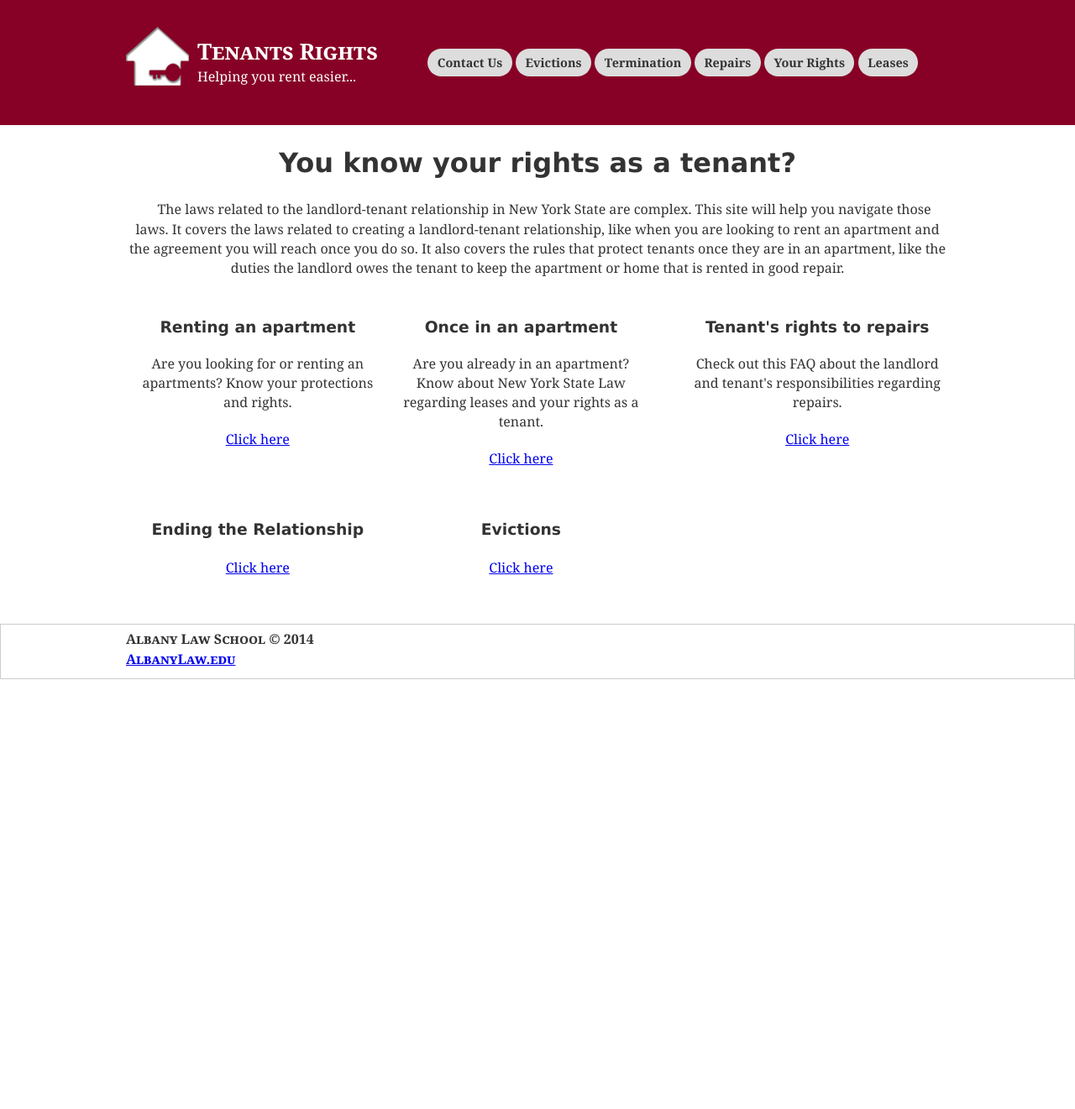
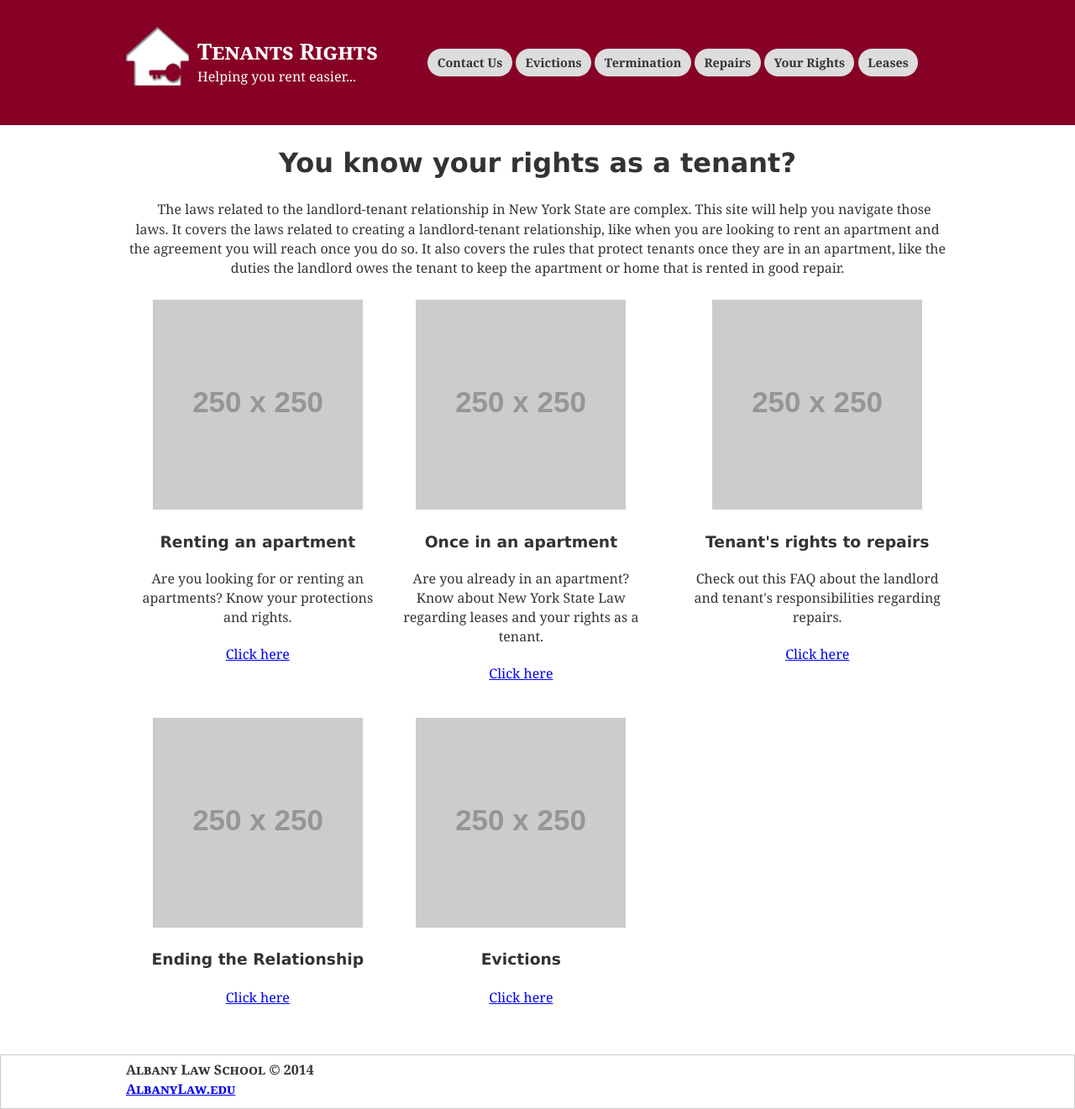
Before and after one commit to iinf362/team5, a Jekyll site: the page built from index.html, in a window 1280 px wide. Shown: the whole page at 84% size. Built offline with Jekyll 4.4.1, drawn with Linux system fonts in a browser that asks for light colours; before the commit the page ends 900 px from its top, so only the background shows below that.

Commit message:
Update index.html

```diff
--- a/index.html
+++ b/index.html
@@ -9,16 +9,19 @@ title: Home
     </p>
     <div class="index-columns cf">
         <div class="col-30">
+            <img src="http://placehold.it/250x250"/>
             <h3 class="section-title">Renting an apartment</h4>
             <p class="section-description">Are you looking for or renting an apartments? Know your protections and rights.</p>
             <a href="leases/leases.html">Click here</a>
         </div>
         <div class="col-30">
+            <img src="http://placehold.it/250x250"/>
             <h3 class="section-title">Once in an apartment</h4>
             <p class="section-description">Are you already in an apartment? Know about New York State Law regarding leases and your rights as a tenant.</p>
             <a href="rights/index.html">Click here</a>
         </div>
         <div class="col-30">
+            <img src="http://placehold.it/250x250"/>
             <h3 class="section-title">Tenant's rights to repairs</h4>
             <p class="section-description">Check out this FAQ about the landlord and tenant's responsibilities regarding repairs.</p>
             <a href="repairs/index.html">Click here</a>
@@ -26,11 +29,13 @@ title: Home
     </div>
     <div class="index-columns cf">
         <div class="col-30">
+            <img src="http://placehold.it/250x250"/>
             <h3 class="section-title">Ending the Relationship</h4>
             <p class="section-description"></p>
             <a href="termination/index.html">Click here</a>
         </div>
         <div class="col-30">
+            <img src="http://placehold.it/250x250"/>
             <h3 class="section-title">Evictions</h4>
             <p class="section-description"></p>
             <a href="evictions.html">Click here</a>
```
